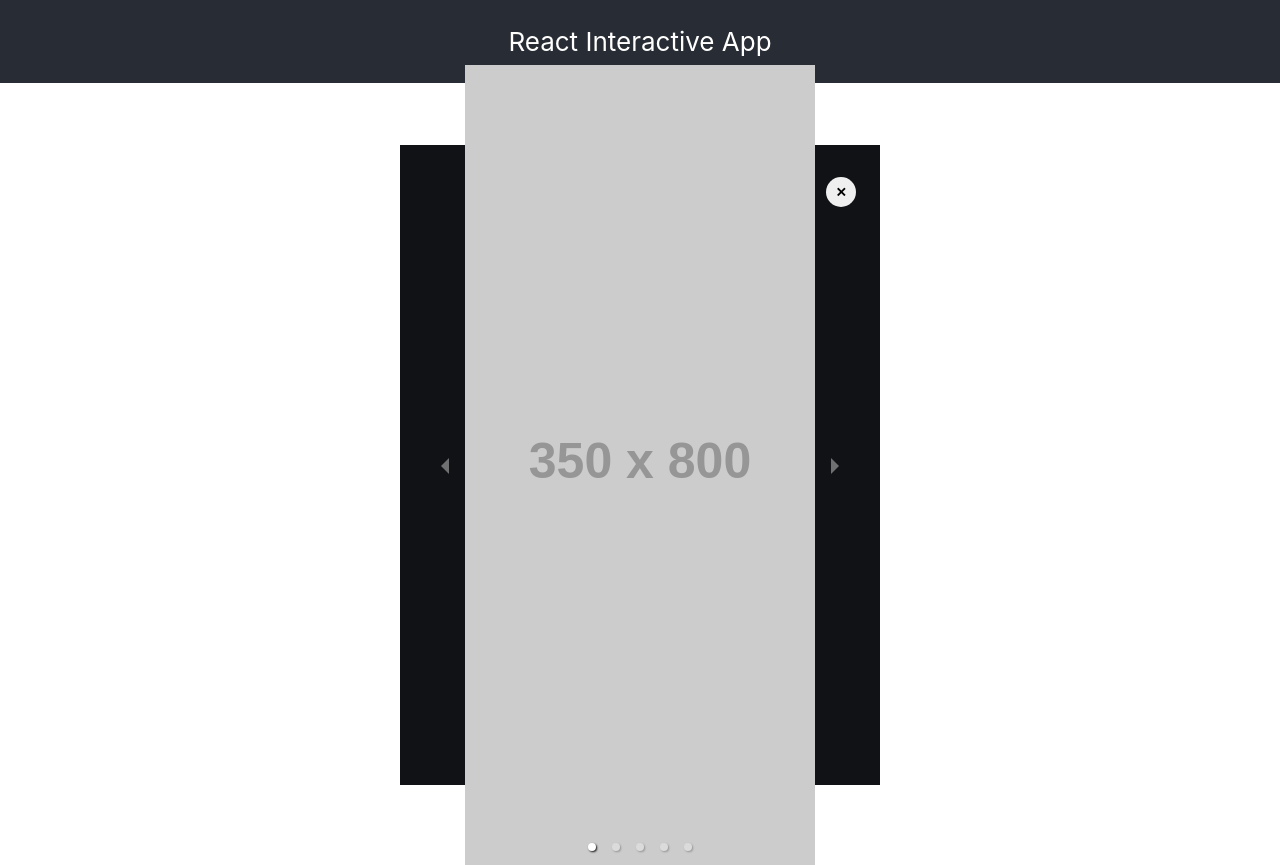
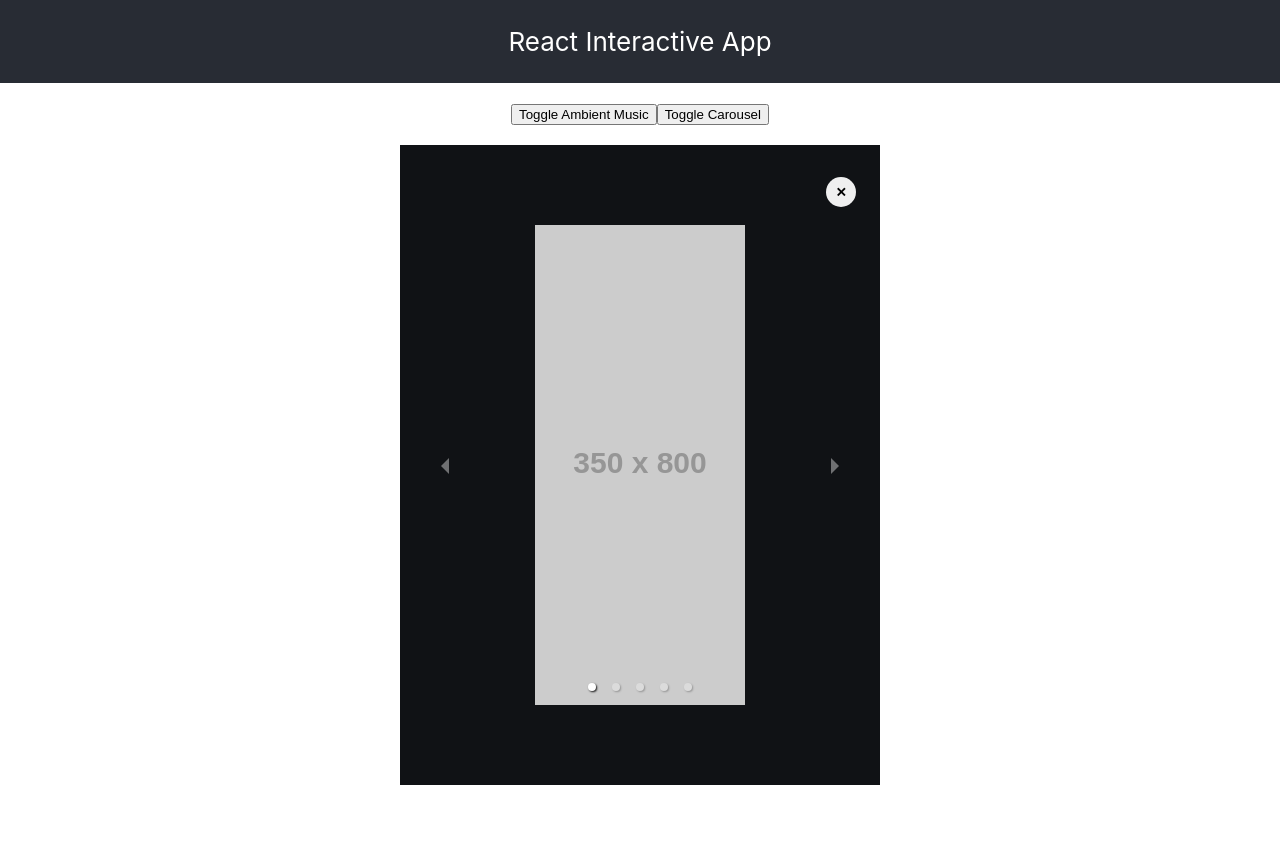
Before and after one commit to mcs2515/react-interactive-app, a React (Create React App) app: page / in a window 1280 px wide. Both pictures are taken after a click on the button "Toggle Carousel". After the commit the page ends 800 px from the top, so only its background shows below. Built offline with nearby package versions, Linux system fonts and the light colour scheme.

Commit message:
refactored carousel code

```diff
--- a/src/Carousel.js
+++ b/src/Carousel.js
@@ -2,68 +2,62 @@ import { Carousel } from "react-responsive-carousel";
 import { demoImages } from "./demoImages";
 import "react-responsive-carousel/lib/styles/carousel.min.css";
 import "./css/Carousel.css";
-import { useEffect, useRef, useState } from "react";
+import { useEffect, useState, useRef } from "react";
 
 export default function ImageCarousel() {
-  const imageContainerRef = useRef();
-  const [maxImageHeight, setMaxImageHeight] = useState("auto");
-  const [dimensions, setDimensions] = useState({
-    height: window.innerHeight,
-    width: window.innerWidth
-  });
+  const padding = 5;
+  const [allImagesLoaded, setAllImagesLoaded] = useState(false);
+  const carouselRef = useRef();
 
-  const resizeImage = () => {
-    const image = imageContainerRef.current;
-    const imageWidth = image.clientWidth;
-    const imageHeight = image.clientHeight;
-    const parentHeight = document.querySelector(".App-Content").clientHeight;
+  const resizeImage = (image) => {
+    const imageWidth = image.width;
+    const imageHeight = image.height;
+    const appHeight = document.querySelector(".App-Content").clientHeight;
 
-    setMaxImageHeight("auto");
-    if (imageWidth < imageHeight && imageHeight >= parentHeight) {
-      setMaxImageHeight(parentHeight);
+    if (imageHeight > imageWidth && imageHeight > appHeight) {
+      const percentage = 100 - ((imageHeight - appHeight) / imageHeight) * 100;
+      return percentage - padding;
     }
   };
 
   useEffect(() => {
-    resizeImage();
-  }, []);
+    const cacheImage = (image) => {
+      return new Promise((resolve, reject) => {
+        const newImage = new Image();
+        newImage.src = image.src;
 
-  useEffect(() => {
-    resizeImage();
-  }, [dimensions]);
-
-  useEffect(() => {
-    const handleResize = () => {
-      setDimensions({
-        height: window.innerHeight,
-        width: window.innerWidth
+        newImage.onload = () => {
+          resolve(image.src);
+        };
+        newImage.onerror = (err) => reject(err);
       });
     };
-    window.addEventListener("resize", handleResize);
 
-    return () => {
-      window.removeEventListener("resize", handleResize);
-    };
-  });
+    Promise.all(demoImages.map((image) => cacheImage(image)))
+      .then(setAllImagesLoaded(true))
+      .catch((err) => console.log("Failed to loade images", err));
+  }, []);
 
   return (
     <>
+      {allImagesLoaded ? (
         <Carousel
+          ref={carouselRef}
           dynamicHeight={true}
           showThumbs={false}
           emulateTouch={true}
           infiniteLoop={true}
           showStatus={false}
-        onChange={resizeImage}
+          autoPlay={false}
         >
           {demoImages.map((image, index) => (
             <div
-            ref={imageContainerRef}
               key={index}
               className="imageContainer"
-            style={{ height: maxImageHeight }}
+              style={{ height: resizeImage(image) + "%" }}
             >
               <img
+                id={index}
                 alt={image.alt}
                 src={image.src}
                 width={image.width}
@@ -72,6 +66,7 @@ export default function ImageCarousel() {
             </div>
           ))}
         </Carousel>
+      ) : null}
     </>
   );
 }
--- a/src/css/Carousel.css
+++ b/src/css/Carousel.css
@@ -9,6 +9,8 @@
 .carousel .imageContainer {
   position: relative;
   margin: 0 auto;
+  max-height: 80vh;
+  aspect-ratio: 0.75;
 }
 
 .carousel .slide img {
```
Lines whose indentation alone changed are shown as unchanged.
